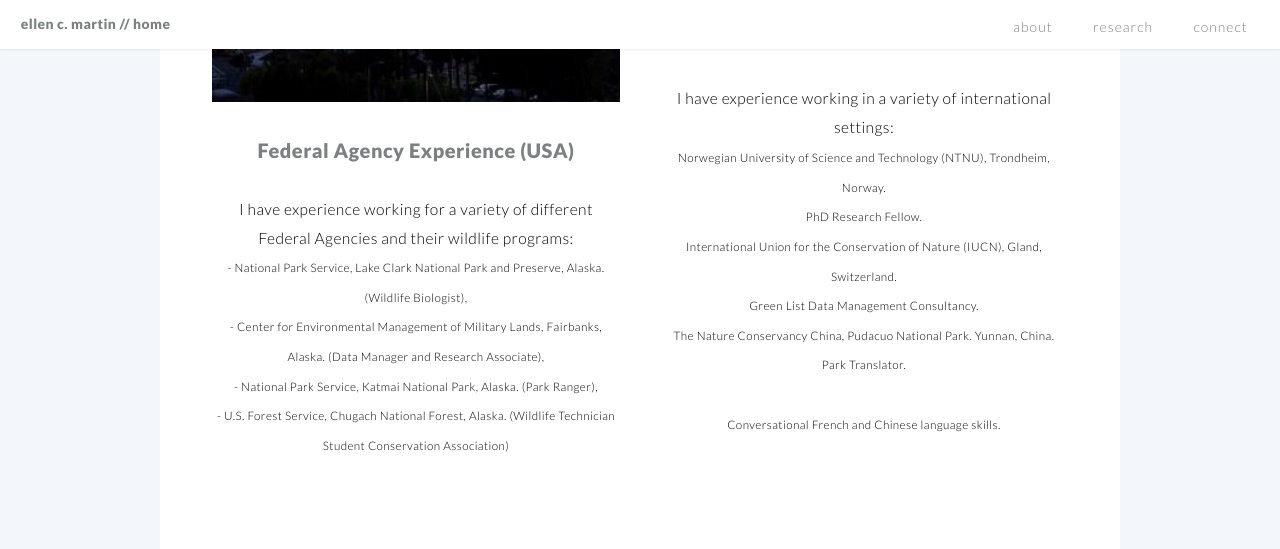
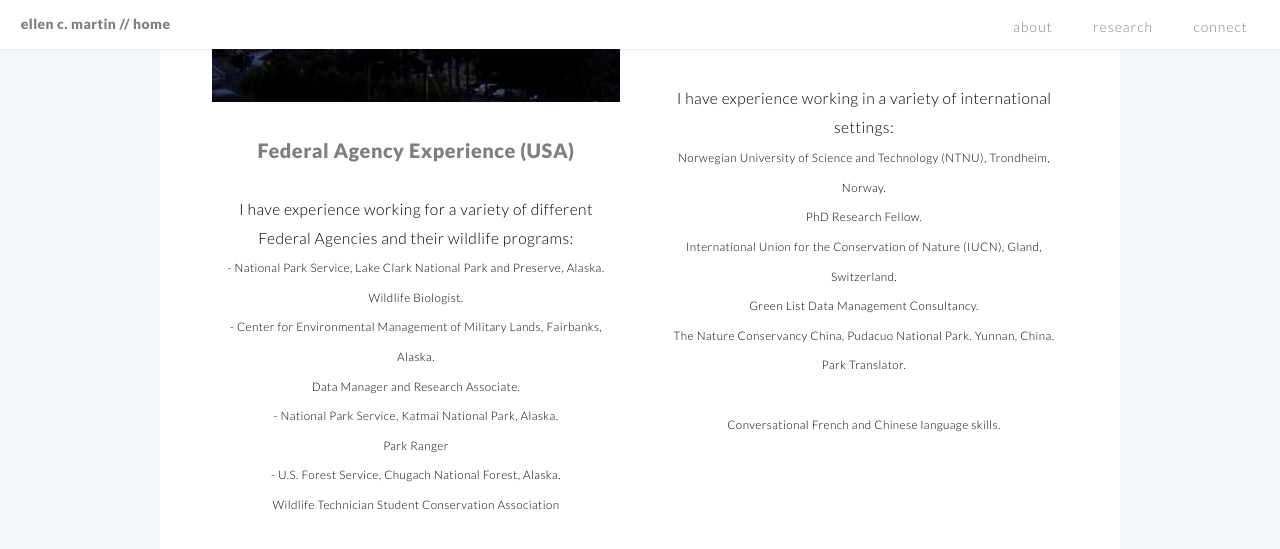
Before and after one commit to EllenCMartin/EllenCMartin.github.io, a Jekyll site: the page built from index.md, in a window 1280 px wide and 900 px high, scrolled down 6124 px, cut to the strip 0-681 px from the top of the window. Shown: the top 549 px of the strip. Built offline with Jekyll 4.4.1, drawn with Linux system fonts in a browser that asks for light colours.

```diff
--- a/_includes/national.html
+++ b/_includes/national.html
@@ -4,8 +4,8 @@
 <span style="color:black; text-align:left; font-size:0.90em;">
 I have experience working for a variety of different Federal Agencies and their wildlife programs: <br>
   <span style="color:black; text-align:left; font-size:0.75em;">
-- National Park Service, Lake Clark National Park and Preserve, Alaska. (Wildlife Biologist), <br>
-- Center for Environmental Management of Military Lands, Fairbanks, Alaska. (Data Manager and Research Associate),<br>
-- National Park Service, Katmai National Park, Alaska. (Park Ranger),<br>
-- U.S. Forest Service, Chugach National Forest, Alaska. (Wildlife Technician Student Conservation Association)<br>
+- National Park Service, Lake Clark National Park and Preserve, Alaska. <br>Wildlife Biologist. <br>
+- Center for Environmental Management of Military Lands, Fairbanks, Alaska. <br>Data Manager and Research Associate.<br>
+- National Park Service, Katmai National Park, Alaska. <br>Park Ranger<br>
+- U.S. Forest Service, Chugach National Forest, Alaska. <br>Wildlife Technician Student Conservation Association<br>
 </p>
```
